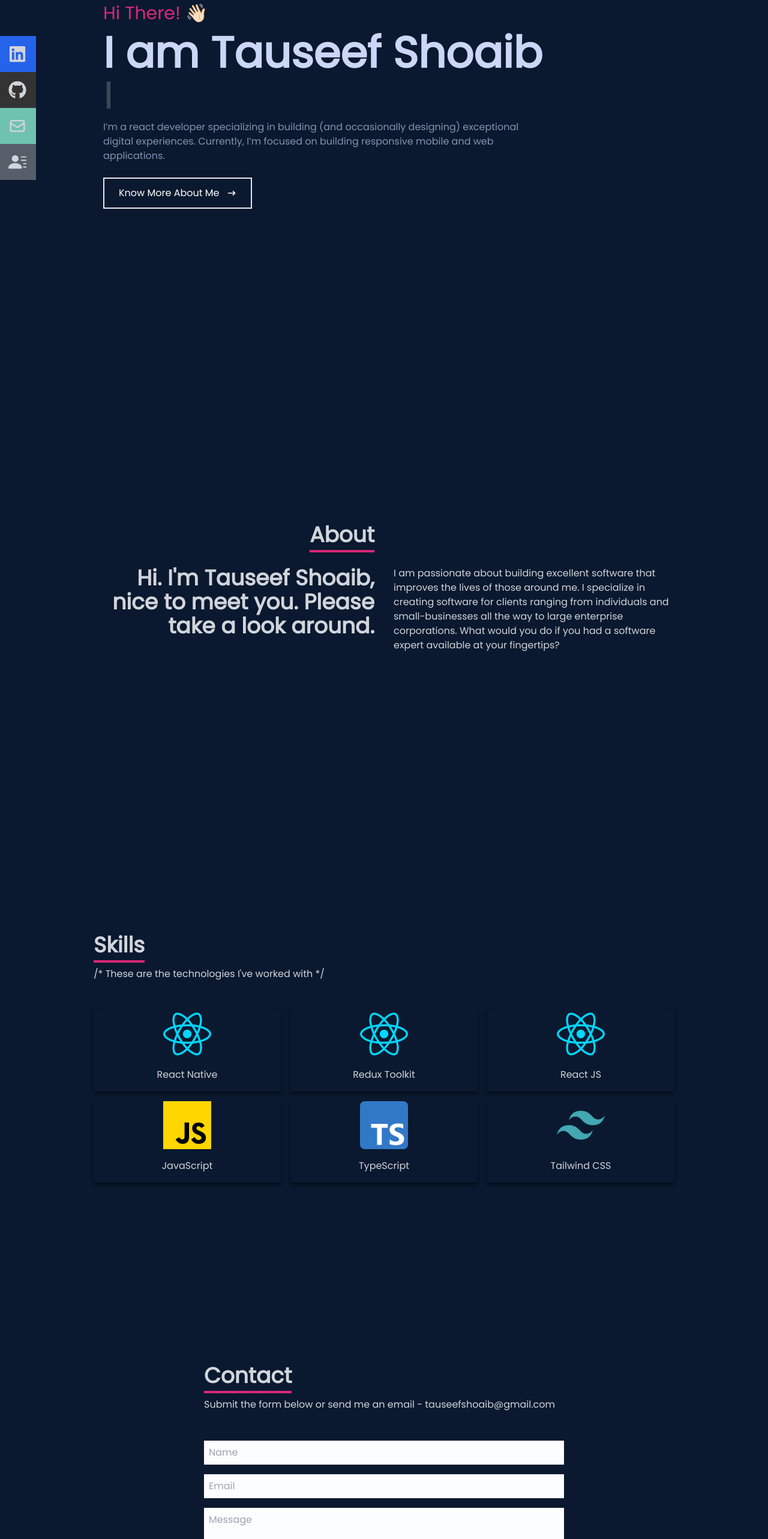
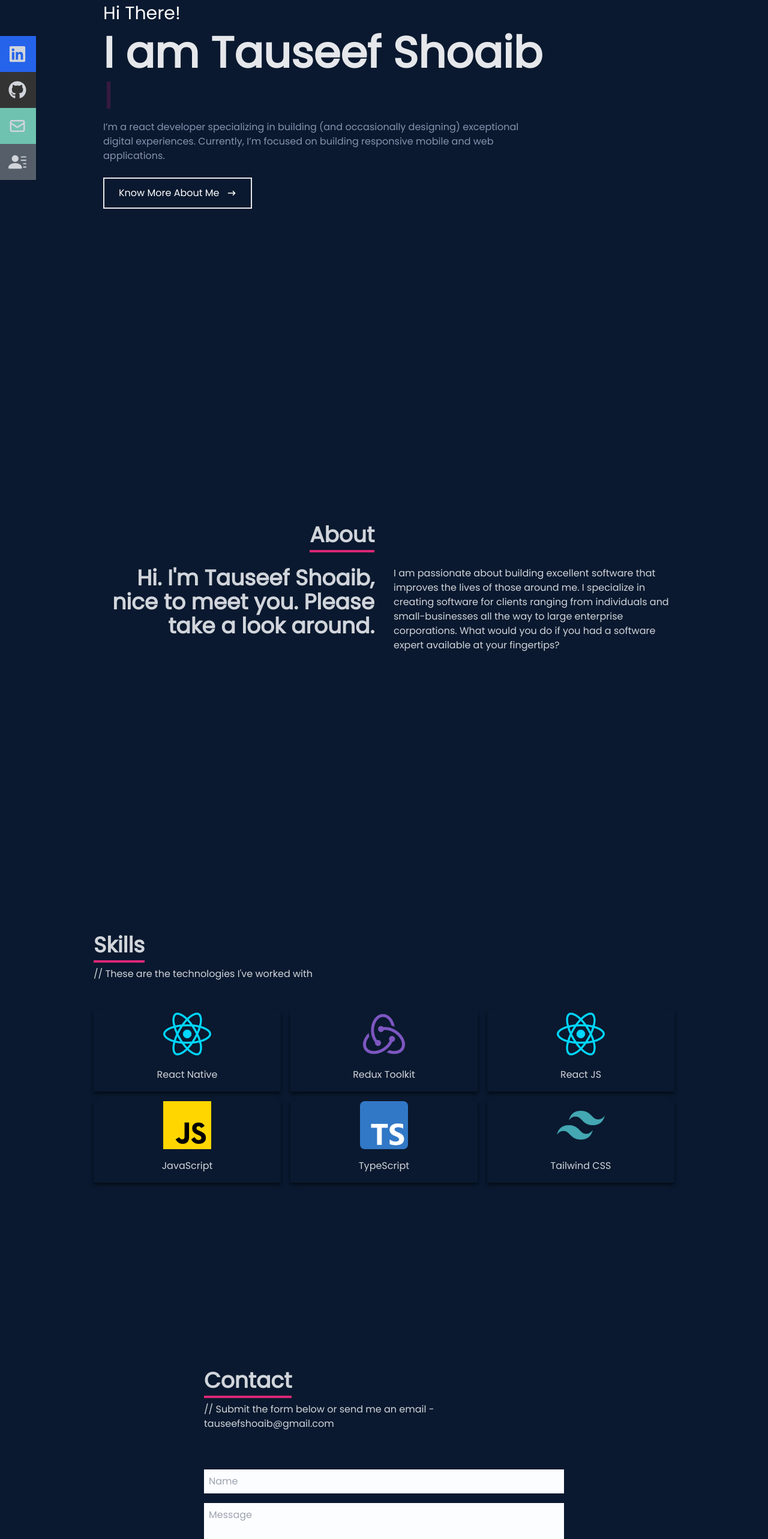
Before and after one commit to tauseefshoaib/portfolio, a React (Vite) app: page / in a window 1280 px wide. Shown: the part 220-2786 px from the top of the page at 60% size. Built offline with nearby package versions, Linux system fonts and the light colour scheme.

Commit message:
ui fixes

```diff
--- a/src/App.jsx
+++ b/src/App.jsx
@@ -3,9 +3,11 @@ import Contact from "./components/Contact";
 import Home from "./components/Home";
 import Navbar from "./components/Navbar";
 import Skills from "./components/Skills";
+import { NavProvider } from "./components/context/context";
 
 function App() {
   return (
+    <NavProvider>
       <div>
         <Navbar />
         <Home />
@@ -13,6 +15,7 @@ function App() {
         <Skills />
         <Contact />
       </div>
+    </NavProvider>
   );
 }
 
--- a/src/components/Contact.jsx
+++ b/src/components/Contact.jsx
@@ -1,42 +1,57 @@
+import { useState } from "react";
+
 const Contact = () => {
+  const [name, setName] = useState("");
+  const [message, setMessage] = useState("");
+
+  const handleSendEmail = () => {
+    const subject = "Let's Collaborate";
+    const to = "tauseefshoaib@gmail.com";
+
+    const mailtoLink = `mailto:${to}?subject=${encodeURIComponent(
+      subject
+    )}&body=${encodeURIComponent(`Message from ${name}:\n${message}`)}`;
+
+    window.location.href = mailtoLink;
+  };
+
   return (
     <div
       name="contact"
       className="w-full h-screen bg-[#0a192f] flex justify-center items-center p-4"
     >
-      <form
-        method="POST"
-        action="https://getform.io/f/189fca7c-b78e-48a2-90c3-4d02057d96b5"
-        className="flex flex-col max-w-[600px] w-full"
-      >
+      <form className="flex flex-col max-w-[600px] w-full">
         <div className="pb-8">
           <p className="text-4xl font-bold inline border-b-4 border-pink-600 text-gray-300">
             Contact
           </p>
           <p className="text-gray-300 py-4">
-            {`Submit the form below or send me an email - tauseefshoaib@gmail.com`}
+            {`// Submit the form below or send me an email - tauseefshoaib@gmail.com`}
           </p>
         </div>
         <input
-          className="bg-[#fcfdff] p-2"
+          id="name"
+          className="my-4 p-2 bg-[#fcfdff]"
           type="text"
           placeholder="Name"
           name="name"
-        />
-        <input
-          className="my-4 p-2 bg-[#fcfdff]"
-          type="email"
-          placeholder="Email"
-          name="email"
+          value={name}
+          onChange={(e) => setName(e.target.value)}
         />
         <textarea
+          id="message"
           className="bg-[#fcfdff] p-2"
           name="message"
           rows="10"
           placeholder="Message"
+          value={message}
+          onChange={(e) => setMessage(e.target.value)}
         ></textarea>
-        <button className="text-white border-2 hover:bg-pink-600 hover:border-pink-600 px-4 py-3 my-8 mx-auto flex items-center">
-          {` Let's Collaborate`}
+        <button
+          onClick={handleSendEmail}
+          className="text-white border-2 hover:bg-pink-600 hover:border-pink-600 px-4 py-3 my-8 mx-auto flex items-center"
+        >
+          {`Let's Collaborate`}
         </button>
       </form>
     </div>
--- a/src/components/Home.jsx
+++ b/src/components/Home.jsx
@@ -1,26 +1,22 @@
 import { HiArrowNarrowRight } from "react-icons/hi";
 import { Link } from "react-scroll";
 import Type from "./children/Type";
+import { useNav } from "./context/context";
 
 const Home = () => {
+  const { nav } = useNav();
+
   return (
     <div name="home" className="w-full h-screen bg-[#0a192f]">
       {/* Container */}
       <div className="max-w-[1000px] mx-auto px-8 flex flex-col justify-center h-full">
-        <p className="text-pink-600 text-3xl">
-          Hi There! <span className="animate-wave">👋🏻</span>
-        </p>
-        <h1 className="text-4xl sm:text-7xl font-bold text-[#ccd6f6] my-3">
+        <p className="text-white text-3xl">Hi There!</p>
+        <h1 className="text-4xl sm:text-7xl font-bold text-gray-200 my-3">
           I am Tauseef Shoaib
         </h1>
-        {/* <div className="flex flex-row my-3"> */}
-        <h2 className="text-3xl sm:text-5xl font-bold text-[#FAF9F6] mr-4">
-          <Type />
+        <h2 className="text-3xl sm:text-5xl font-bold text-pink-600 mr-4">
+          {nav ? null : <Type />}
         </h2>
-        {/* <h2 className="text-3xl sm:text-5xl font-bold text-[#FAF9F6]"> */}
-
-        {/* </h2> */}
-        {/* </div> */}
 
         <p className="text-[#8892b0] py-4 max-w-[700px]">
           I’m a react developer specializing in building (and occasionally
--- a/src/components/Navbar.jsx
+++ b/src/components/Navbar.jsx
@@ -1,37 +1,37 @@
-import { useState } from "react";
 import { FaBars, FaTimes, FaGithub, FaLinkedin } from "react-icons/fa";
 import { HiOutlineMail } from "react-icons/hi";
 import { BsFillPersonLinesFill } from "react-icons/bs";
 import { Link } from "react-scroll";
+import { useNav } from "./context/context";
 
 const Navbar = () => {
-  const [nav, setNav] = useState(false);
+  const { nav, setNav } = useNav();
   const handleClick = () => setNav(!nav);
 
   return (
     <div className="fixed w-full h-[80px] flex justify-between items-center px-4 bg-[#0a192f] text-gray-300">
-      <div>
+      <Link to="home" smooth={true} duration={500}>
         <h1 className=" text-2xl hover:text-pink-600">{"<tauseefShoaib/>"}</h1>
-      </div>
+      </Link>
       {/* menu */}
       <ul className="hidden md:flex">
-        <li className="hover:scale-110 duration-500">
+        <li className="hover:scale-110 duration-500  hover:text-pink-600">
           <Link to="home" smooth={true} duration={500}>
             Home
           </Link>
         </li>
-        <li className="hover:scale-110 duration-500">
+        <li className="hover:scale-110 duration-500  hover:text-pink-600">
           <Link to="about" smooth={true} duration={500}>
             About
           </Link>
         </li>
-        <li className="hover:scale-110 duration-500">
+        <li className="hover:scale-110 duration-500  hover:text-pink-600">
           <Link to="skills" smooth={true} duration={500}>
             Skills
           </Link>
         </li>
 
-        <li className="hover:scale-110 duration-500">
+        <li className="hover:scale-110 duration-500  hover:text-pink-600">
           <Link to="contact" smooth={true} duration={500}>
             Contact
           </Link>
@@ -49,29 +49,29 @@ const Navbar = () => {
             : "absolute top-0 left-0 w-full h-screen bg-[#0a192f] flex flex-col justify-center items-center"
         }
       >
-        <li className="py-6 text-4xl hover:scale-110 duration-500">
+        <li className="py-6 text-4xl hover:scale-110 duration-500  hover:text-pink-600">
           <Link onClick={handleClick} to="home" smooth={true} duration={500}>
             Home
           </Link>
         </li>
-        <li className="py-6 text-4xl hover:scale-110 duration-500">
+        <li className="py-6 text-4xl hover:scale-110 duration-500  hover:text-pink-600">
           <Link onClick={handleClick} to="about" smooth={true} duration={500}>
             About
           </Link>
         </li>
-        <li className="py-6 text-4xl hover:scale-110 duration-500">
+        <li className="py-6 text-4xl hover:scale-110 duration-500  hover:text-pink-600">
           <Link onClick={handleClick} to="skills" smooth={true} duration={500}>
             Skills
           </Link>
         </li>
-        <li className="py-6 text-4xl hover:scale-110 duration-500">
+        <li className="py-6 text-4xl hover:scale-110 duration-500  hover:text-pink-600">
           <Link onClick={handleClick} to="contact" smooth={true} duration={500}>
             Contact
           </Link>
         </li>
       </ul>
       {/* Social icons */}
-      <div className="hidden lg:flex fixed flex-col top-[35%] left-0">
+      <div className="hidden lg:flex  fixed flex-col top-[35%] left-0">
         <ul>
           <li className="w-[160px] h-[60px] flex justify-between items-center ml-[-100px] hover:ml-[-10px] duration-300 bg-blue-600">
             <a
--- a/src/components/Skills.jsx
+++ b/src/components/Skills.jsx
@@ -2,6 +2,7 @@ import JavaScript from "../assets/javascript.png";
 import React from "../assets/react.png";
 import Tailwind from "../assets/tailwind.png";
 import TypeScript from "../assets/typescript.png";
+import Redux from "../assets/redux.png";
 
 const Skills = () => {
   return (
@@ -12,7 +13,7 @@ const Skills = () => {
           <p className="text-4xl font-bold inline border-b-4 border-pink-600 ">
             Skills
           </p>
-          <p className="py-4">{`/* These are the technologies I've worked with */`}</p>
+          <p className="py-4">{`// These are the technologies I've worked with`}</p>
         </div>
 
         <div className="w-full grid grid-cols-2 sm:grid-cols-3 gap-4 text-center py-8">
@@ -21,7 +22,7 @@ const Skills = () => {
             <p className="my-4">React Native</p>
           </div>
           <div className="shadow-md shadow-[#040c16] hover:scale-110 duration-500">
-            <img className="w-20 mx-auto" src={React} alt="HTML icon" />
+            <img className="w-20 mx-auto" src={Redux} alt="HTML icon" />
             <p className="my-4">Redux Toolkit</p>
           </div>
           <div className="shadow-md shadow-[#040c16] hover:scale-110 duration-500">
--- /dev/null
+++ b/src/components/context/context.jsx
@@ -0,0 +1,17 @@
+import { createContext, useContext, useState } from "react";
+
+const NavContext = createContext();
+
+export function useNav() {
+  return useContext(NavContext);
+}
+
+export function NavProvider({ children }) {
+  const [nav, setNav] = useState(false);
+
+  return (
+    <NavContext.Provider value={{ nav, setNav }}>
+      {children}
+    </NavContext.Provider>
+  );
+}
```
Also changed, not shown: src/assets/redux.png (added). Lines whose indentation alone changed are shown as unchanged.
